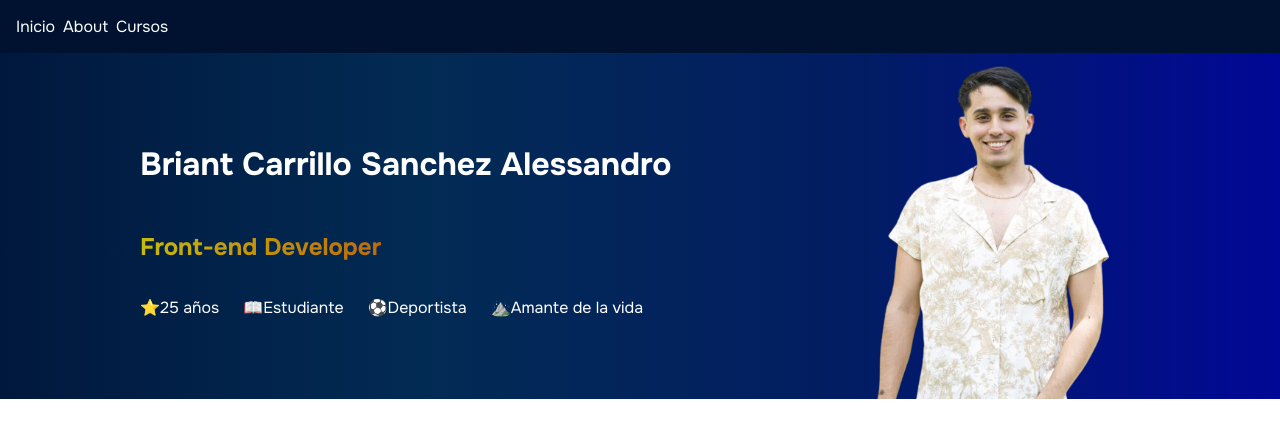
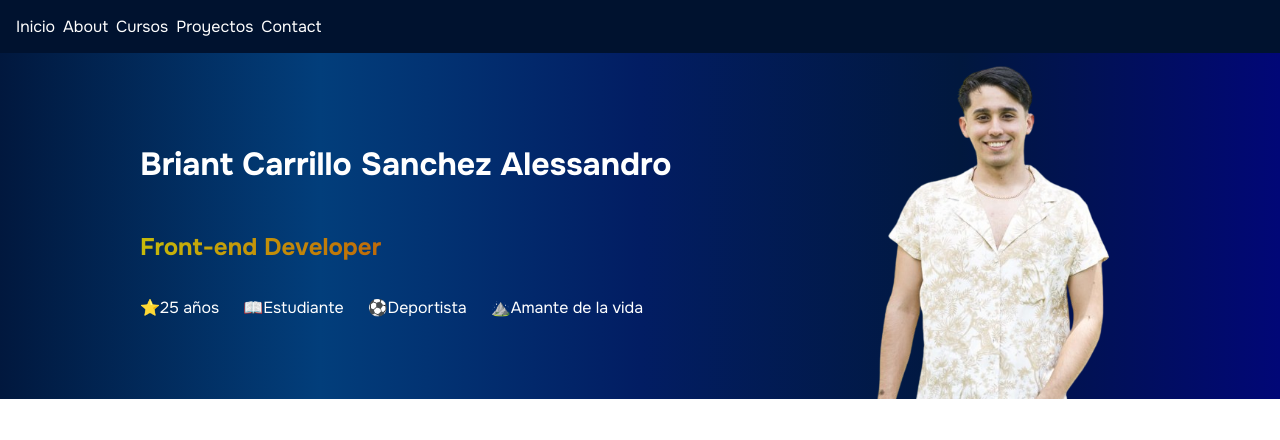
Before and after one commit to 30Bkr/cv-briant, a Next.js app: page / in a window 1280 px wide. Shown: the top 440 px of the page. Built offline with nearby package versions, Linux system fonts and the light colour scheme.

Commit message:
cambios finales al baner

```diff
--- a/src/components/header/Header.jsx
+++ b/src/components/header/Header.jsx
@@ -20,7 +20,7 @@ export default function Header(){
             Cursos
           </Link>
         </li>
-        {/* <li>
+        <li>
           <Link href='/#proyectos'>
             Proyectos
           </Link>
@@ -29,7 +29,7 @@ export default function Header(){
           <Link href='/#contact'>
             Contact
           </Link>
-        </li> */}
+        </li>
       </ul>
     </header>
   )
--- a/src/components/main/presentacion/Presentacion.module.css
+++ b/src/components/main/presentacion/Presentacion.module.css
@@ -1,6 +1,6 @@
 .presentacion{
   position: relative;
-  background: linear-gradient(90deg,#01183e, #022b54, rgb(2, 29, 99), rgb(1, 8, 150));
+  background: linear-gradient(90deg,#01183e, #023e7b, rgb(2, 29, 99), #01183e, rgb(1, 7, 119));
   height: 346px;
   width:100%;
   margin: 0;
```
